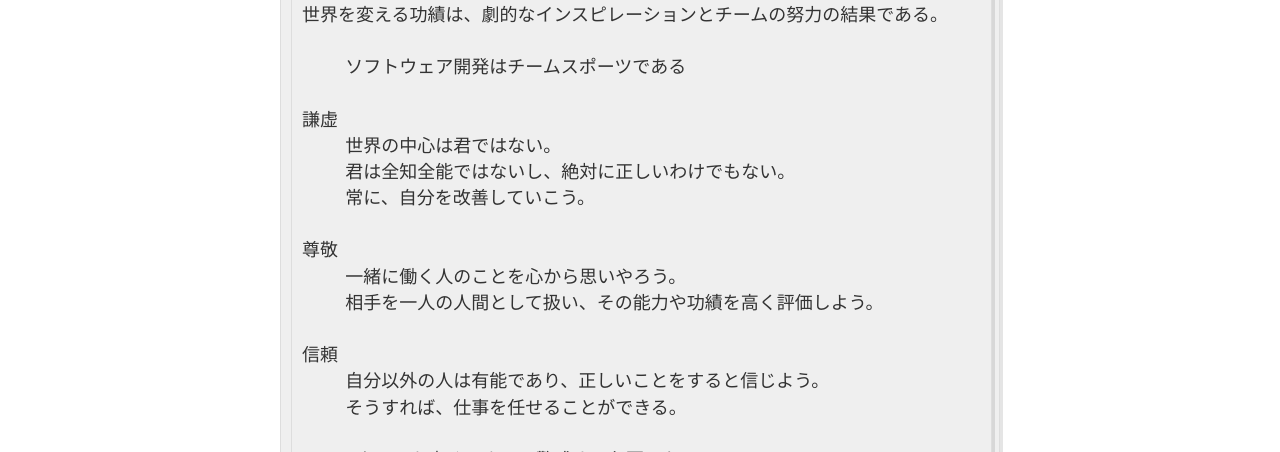
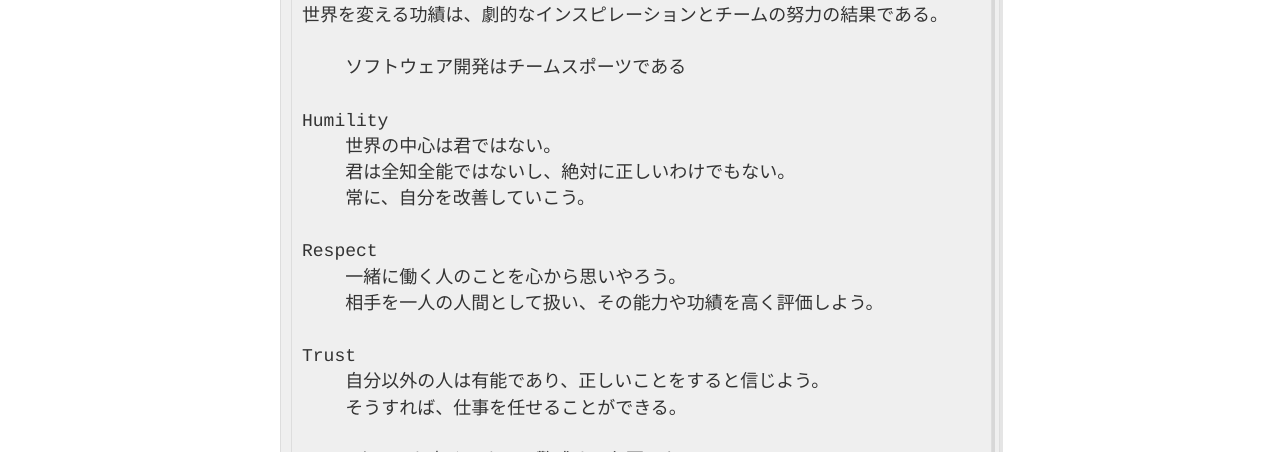
Before and after one commit to The-Actual-Damien/nondroid5-jeckyll, a Jekyll site: the page built from _posts/2111-11-11-Idea.md, in a window 1280 px wide. Shown: the part 370-822 px from the top of the page. Built offline with Jekyll 4.4.1, drawn with Linux system fonts in a browser that asks for light colours; Markdown is read by kramdown in place of the engine named in the settings; some of the changed text lies outside the part shown.

Commit message:
Update 2111-11-11-Idea.md

```diff
--- a/_posts/2111-11-11-Idea.md
+++ b/_posts/2111-11-11-Idea.md
@@ -11,16 +11,16 @@ title: Idea
 
         ソフトウェア開発はチームスポーツである
 
-    謙虚
+    Humility
         世界の中心は君ではない。
         君は全知全能ではないし、絶対に正しいわけでもない。
         常に、自分を改善していこう。
 
-    尊敬
+    Respect
         一緒に働く人のことを心から思いやろう。
         相手を一人の人間として扱い、その能力や功績を高く評価しよう。
 
-    信頼
+    Trust
         自分以外の人は有能であり、正しいことをすると信じよう。
         そうすれば、仕事を任せることができる。
 
```
